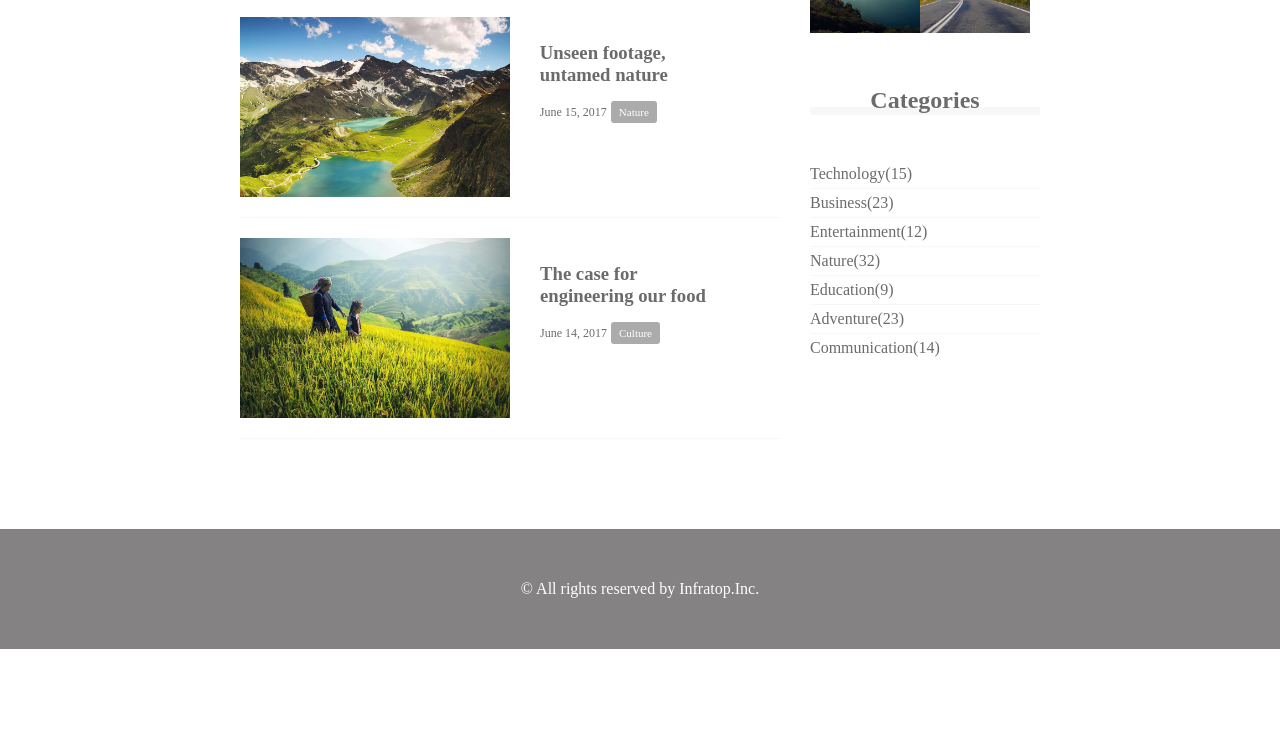
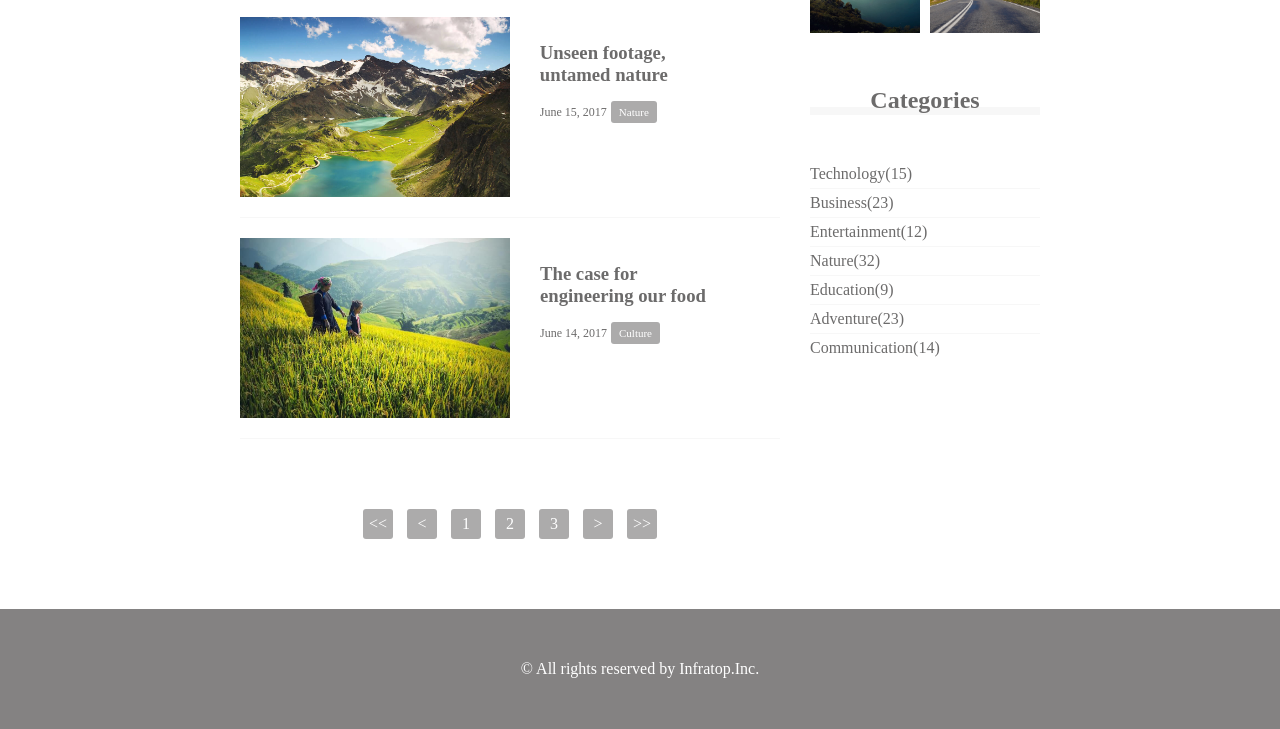
Before and after one commit to wazuo/Review-HTML-CSS, a plain HTML site: page caravan/index.html in a window 1280 px wide. Shown: the part 1193-1922 px from the top of the page. Before the commit the page ends 1842 px from the top, so only its background shows below. Drawn offline with Linux system fonts and the light colour scheme.

```diff
--- a/caravan/index.html
+++ b/caravan/index.html
@@ -114,6 +114,15 @@
             </section>
           </div>
         </div>
+        <div class="pagination">
+          <p><<</p>
+          <p><</p>
+          <p>1</p>
+          <p>2</p>
+          <p>3</p>
+          <p>></p>
+          <p>>></p>
+        </div>
       </section>
       <!-- sidebar -->
       <div class="sidebar">
--- a/caravan/style.css
+++ b/caravan/style.css
@@ -116,6 +116,22 @@ main {
   font-size: 11px;
 }
 
+.pagination {
+  text-align: center;
+  padding-top: 50px;
+}
+
+.pagination p {
+  display: inline-block;
+  width: 30px;
+  height: 30px;
+  margin: 0 5px;
+  color: #fff;
+  background-color: #acabab;
+  border-radius: 3px;
+  line-height: 30px;
+}
+
 .sidebar {
   width: 230px; /* 横幅230px */
 }
@@ -157,6 +173,10 @@ main {
   margin-bottom: 10px;
 }
 
+.instagram-box:nth-child(odd) {
+  margin-right: 10px;
+}
+
 .instagram-box:nth-child(1) {
   background-image: url(img/airport.jpg);
 }
```
